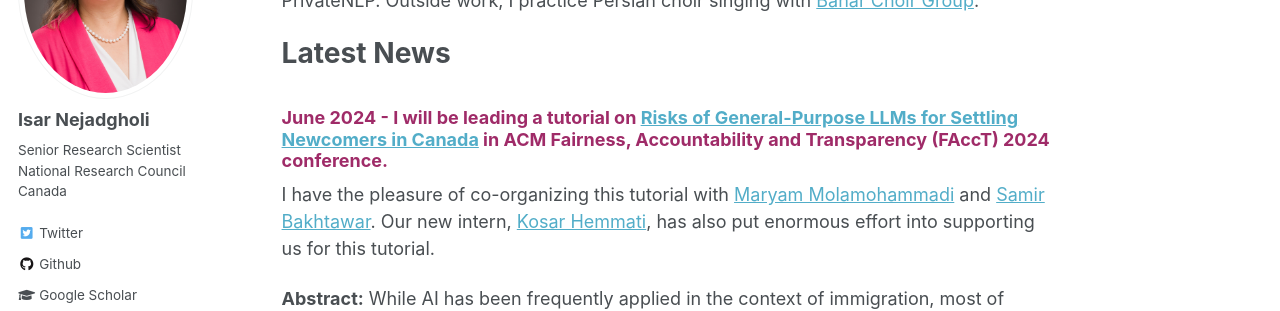
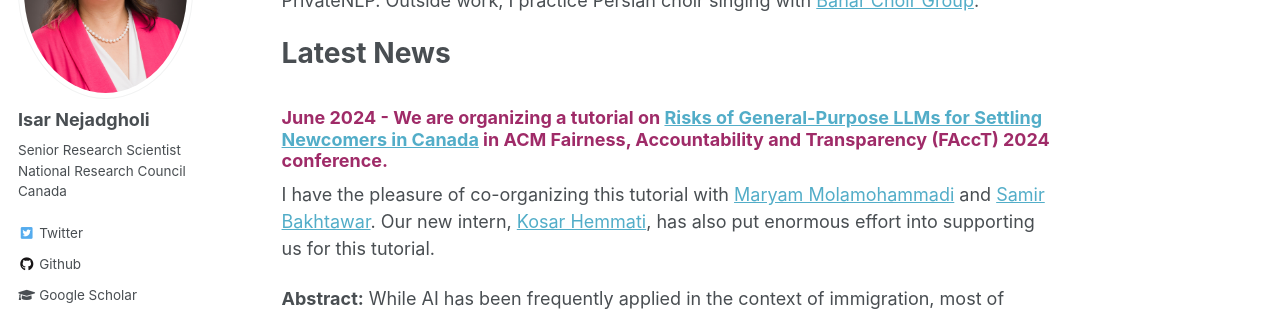
Before and after one commit to IsarNejad/IsarNejad.github.io, a Jekyll site: the page built from _pages/about.md, in a window 1280 px wide and 900 px high, scrolled down 343 px. Shown: the part 153-464 px from the top of the window. Built offline with Jekyll 4.4.1, drawn with Linux system fonts in a browser that asks for light colours.

Commit message:
Update about.md

```diff
--- a/_pages/about.md
+++ b/_pages/about.md
@@ -13,7 +13,7 @@ I am a Senior Research Scientist at the [National Research Council Canada](https
 # Latest News
 
 {: .amaranth-deep-purple}
-### June 2024  - I will be leading a tutorial on [Risks of General-Purpose LLMs for Settling Newcomers in Canada](https://facctconference.org/2024/acceptedtutorials) in ACM Fairness, Accountability and Transparency (FAccT) 2024 conference.
+### June 2024  - We are organizing a tutorial on [Risks of General-Purpose LLMs for Settling Newcomers in Canada](https://facctconference.org/2024/acceptedtutorials) in ACM Fairness, Accountability and Transparency (FAccT) 2024 conference.
 
 I have the pleasure of co-organizing this tutorial with [Maryam Molamohammadi](https://mila.quebec/fr/maryam-molamohammadi) and [Samir Bakhtawar](https://www.linkedin.com/in/samirbakht/?originalSubdomain=ca). Our new intern, [Kosar Hemmati](https://www.linkedin.com/in/kosar-hemmati/?originalSubdomain=ca), has also put enormous effort into supporting us for this tutorial.
 
```
